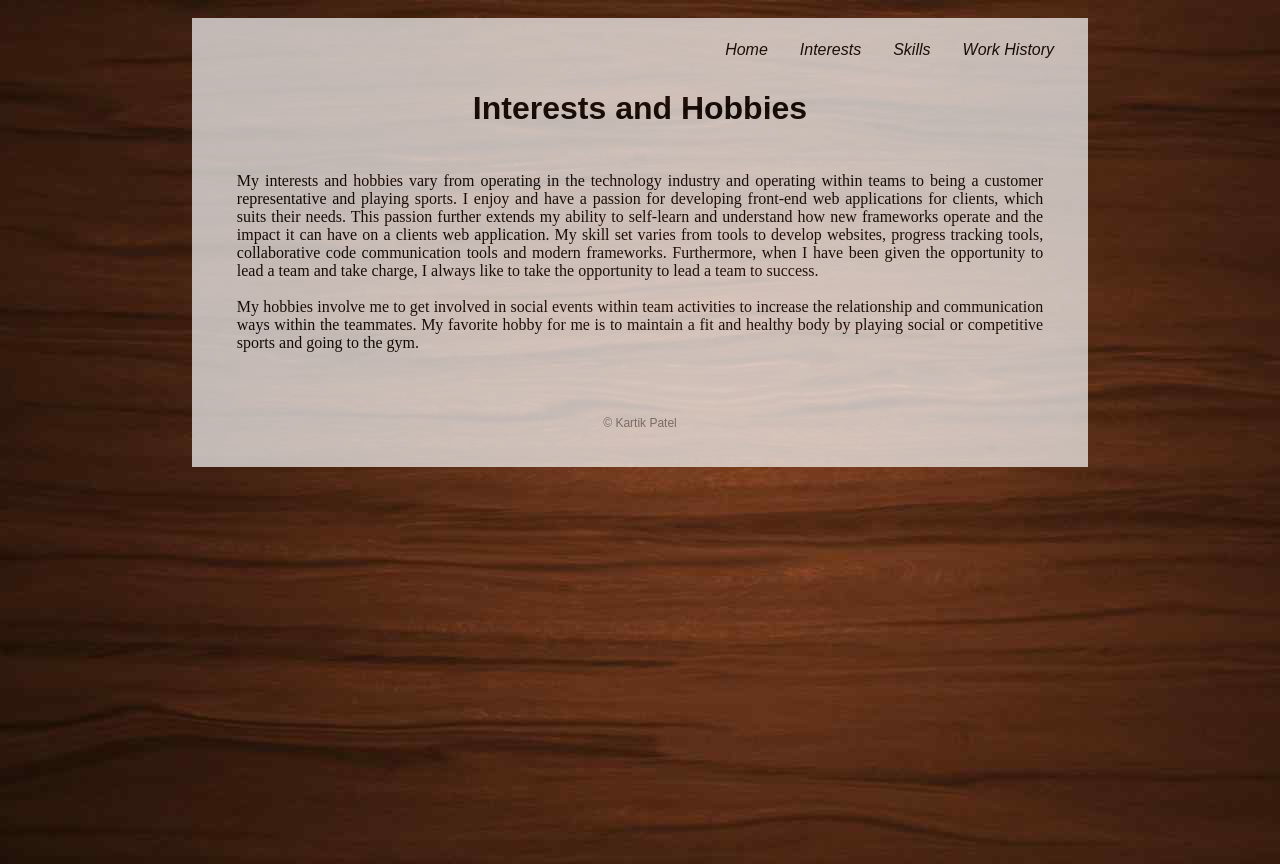
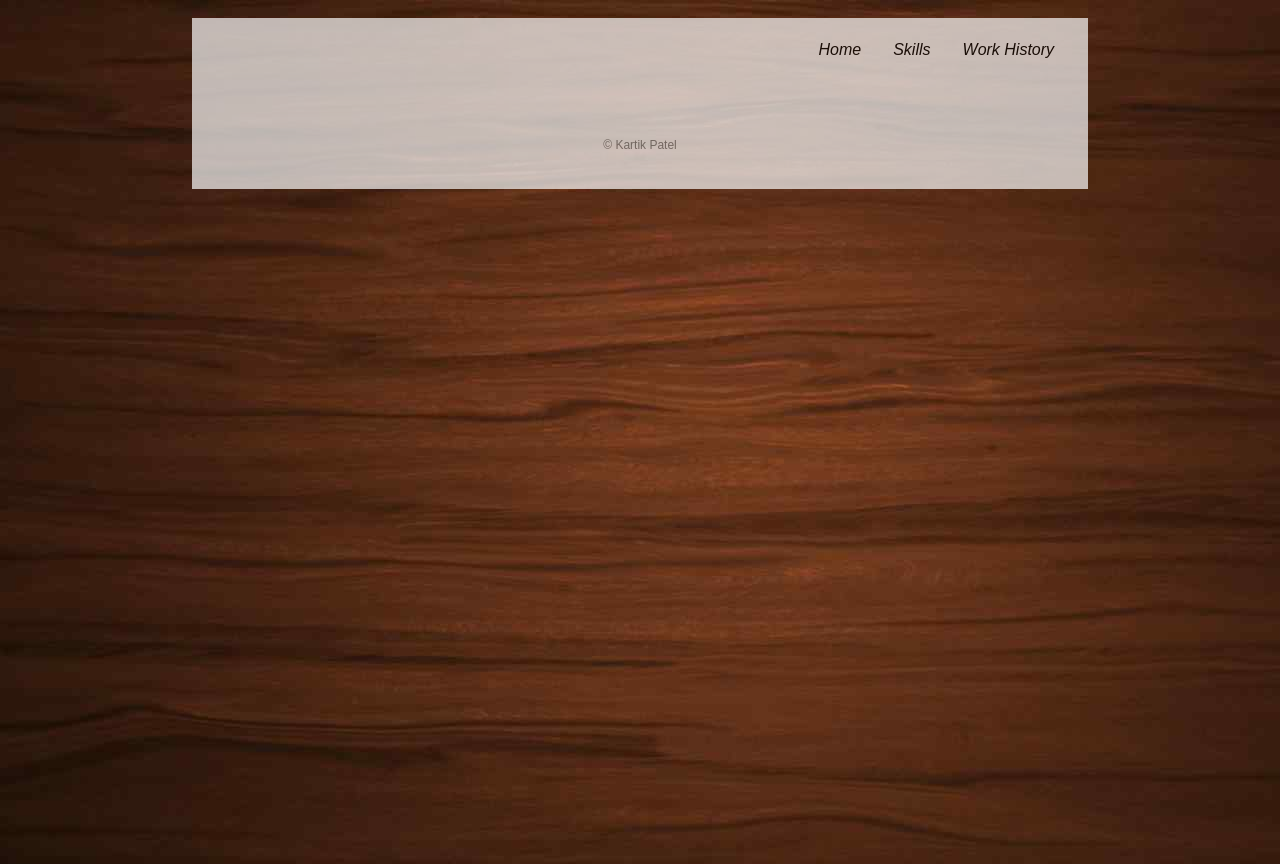
Before and after one commit to kartikkumarpatel/my-website, a React (Create React App) app: page /interests in a window 1280 px wide. Built offline with nearby package versions, Linux system fonts and the light colour scheme.

Commit message:
interest changes

```diff
--- a/src/Routes.jsx
+++ b/src/Routes.jsx
@@ -4,7 +4,6 @@ import { Route, Redirect} from 'react-router-dom';
 import Home from './home/Home.jsx'
 import Experience from './experience/Experience';
 import Skills from './skills/Skills';
-import Interests from './interests/Interests.jsx';
 import Header from './header/Header.jsx';
 
 class Routes extends Component {
@@ -15,7 +14,6 @@ class Routes extends Component {
 			    <Route exact path="/" component={Home} render={()=>(<Redirect to='/'/>)}/>
                 <Route exact path="/experience" component={Experience}/>
                 <Route exact path="/skills" component={Skills}/>
-                <Route exact path="/interests" component={Interests}/>
                 <Route path='/header' component={Header}/>
 
 		    </div>)
--- a/src/header/Header.jsx
+++ b/src/header/Header.jsx
@@ -7,7 +7,6 @@ export class Header extends Component{
             <div className="nav">
                 <ul>
                     <li><a href="/">Home</a></li>
-                    <li><a href="/interests">Interests</a></li>
                     <li><a href="/skills">Skills</a></li>
                     <li><a href="/experience">Work History</a></li>
                 </ul>
--- a/src/interests/Interests.jsx
+++ /dev/null
@@ -1,19 +0,0 @@
-import React, { Component } from 'react';
-import './interests.css';
-
-class Interests extends Component {
-  render() {
-    return (
-      <div className="interests">
-          <h1>Interests and Hobbies</h1>
-
-          <p className="interests-info">My interests and hobbies vary from operating in the technology industry and operating within teams to being a customer representative and playing sports. I enjoy and have a passion for developing front-end web applications for clients, which suits their needs. This passion further extends my ability to self-learn and understand how new frameworks operate and the impact it can have on a clients web application. My skill set varies from tools to develop websites, progress tracking tools, collaborative code communication tools and modern frameworks. Furthermore, when I have been given the opportunity to lead a team and take charge, I always like to take the opportunity to lead a team to success.
-			<br/><br/>
-			My hobbies involve me to get involved in social events within team activities to increase the relationship and communication ways within the teammates. My favorite hobby for me is to maintain a fit and healthy body by playing social or competitive sports and going to the gym.
-			</p>
-      </div>
-    );
-  }
-}
-
-export default Interests;
--- a/src/interests/interests.css
+++ /dev/null
@@ -1,7 +0,0 @@
-.interests-info{
-	text-align: justify;
-	margin-left: 5%;
-	margin-right: 5%;
-	margin-top: 5%;
-	font-family: Times New Roman, Times, serif;
-}
```
